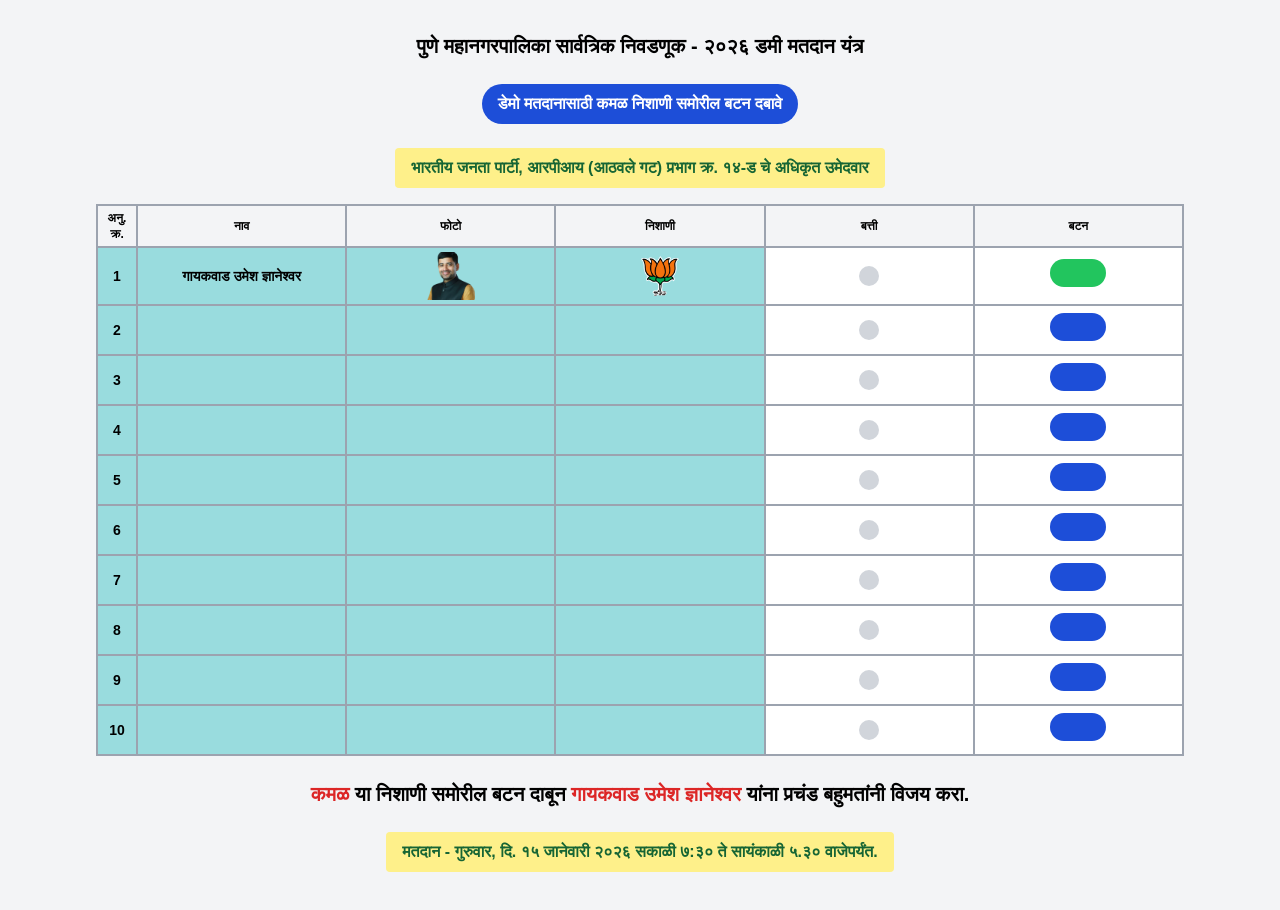
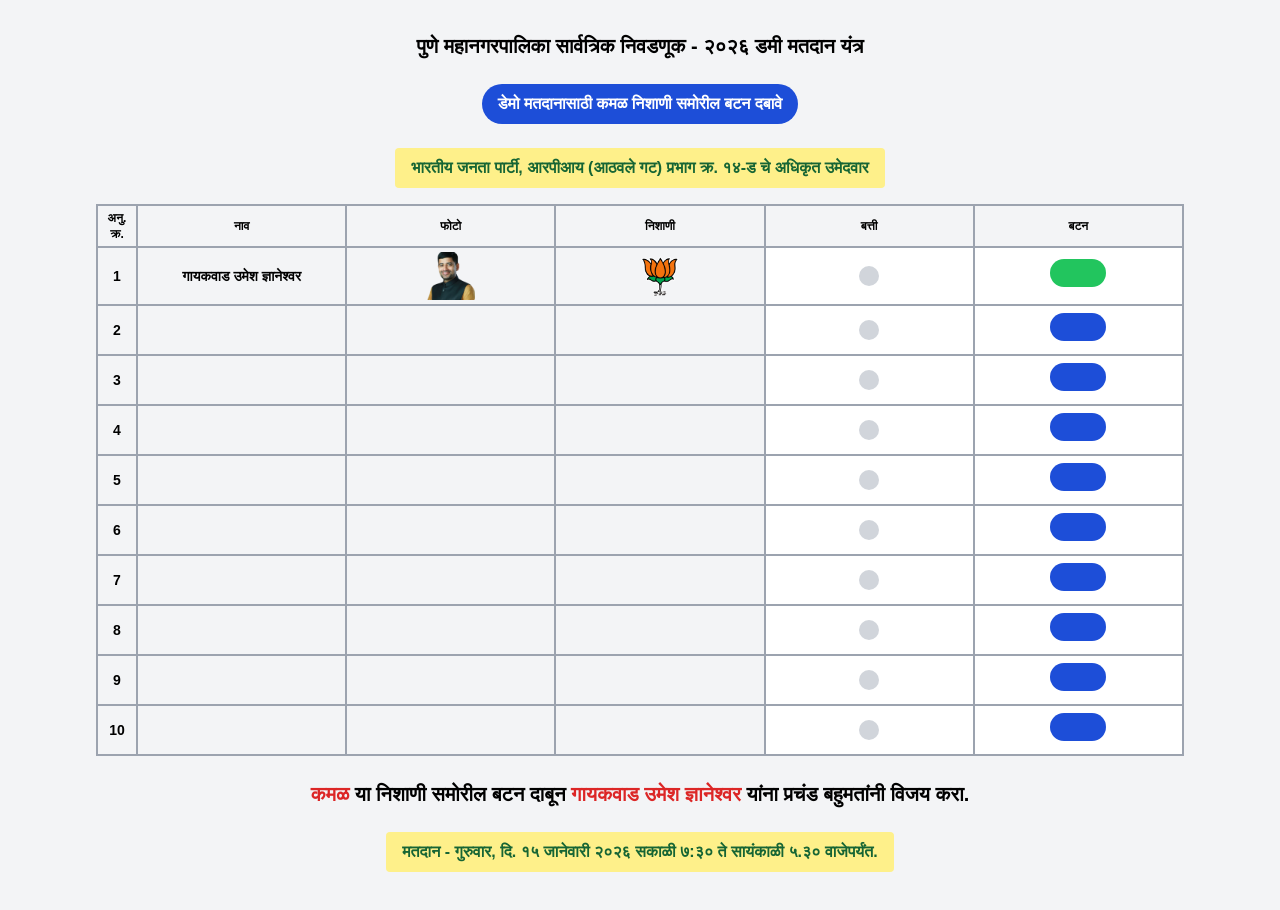
Before and after one commit to corporateDynastical/umesh_gaikwad_dummyvote, a Next.js app: page / in a window 1280 px wide. Built offline with nearby package versions, Linux system fonts and the light colour scheme.

Commit message:
Update page.tsx

```diff
--- a/app/page.tsx
+++ b/app/page.tsx
@@ -61,7 +61,7 @@
 
           <tbody>
             {[...Array(10)].map((_, index) => (
-              <tr key={index} className="bg-[rgb(153,220,222)] dark:bg-gray-800">
+              <tr key={index} className="bg-[rgba(159, 218, 234)] dark:bg-gray-800">
                 {/* Small width col */}
                 <td className="border-2 border-gray-400 w-10 px-2 md:px-1 py-1 text-center font-bold text-sm">
                   {index + 1}
```
